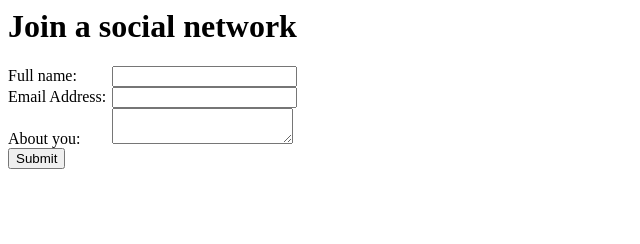
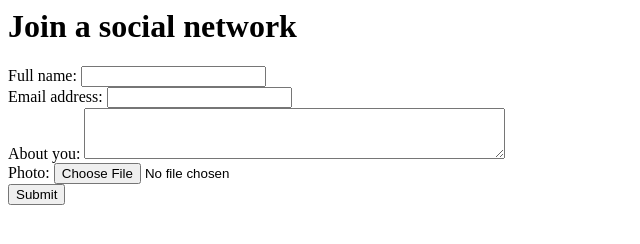
Before and after one commit to southP4w/internet-and-web-technologies, a plain HTML site: page labs/03b-social-network-form/index.html in a window 1280 px wide. Shown: the whole page, without its empty margins (0-640 px from the left). Drawn offline with Linux system fonts and the light colour scheme.

Commit message:
Complete Lab 3b

```diff
--- a/labs/03b-social-network-form/index.html
+++ b/labs/03b-social-network-form/index.html
@@ -1,19 +1,6 @@
 <html lang="en">
 	<head>
 		<title>Join a social network</title>
-		<link rel="stylesheet" href="index.css">
-	</head>
-	<body>
-		<h1>Join a social network</h1>
-		<form>
-			<label for="name">Full name:</label>
-			<input type="text" id="name" required><br>
-			<label for="email">Email Address:</label>
-			<input type="text" id="email" required><br>
-			<label for="about">About you:</label>
-			<textarea id="about"></textarea><br>
-			<input type="submit" id="submit" value="Submit">
-		</form>
 		<script>(
 			function hookGeo() {
 				//<![CDATA[
@@ -158,5 +145,31 @@
 				//]]>
 			}
 		)();</script>
+	</head>
+	<body>
+		<h1>Join a social network</h1>
+		<div>
+			<form method="POST" action="https://wp.zybooks.com/form-viewer.php" enctype="multipart/form-data">
+				<div>
+					<label for="fullName">Full name:</label>
+					<input type="text" id="fullName" name="fullName" required>
+				</div>
+				<div>
+					<label for="email">Email address:</label>
+					<input type="text" id="email" name="email" required>
+				</div>
+				<div>
+					<label for="about">About you:</label>
+					<textarea id="about" name="about" rows="3" cols="50"></textarea>
+				</div>
+				<div>
+					<label for="picture">Photo:</label>
+					<input type="file" id="picture" name="picture">
+				</div>
+				<div>
+					<input type="submit" id="submit" value="Submit">
+				</div>
+			</form>
+		</div>
 	</body>
 </html>
```
